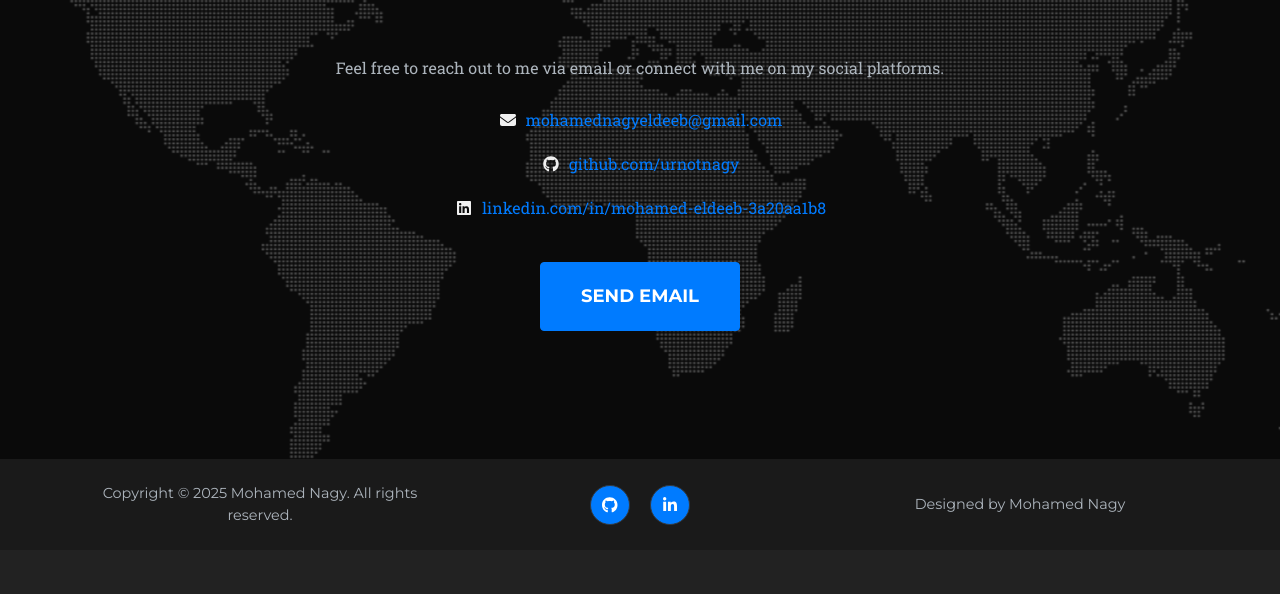
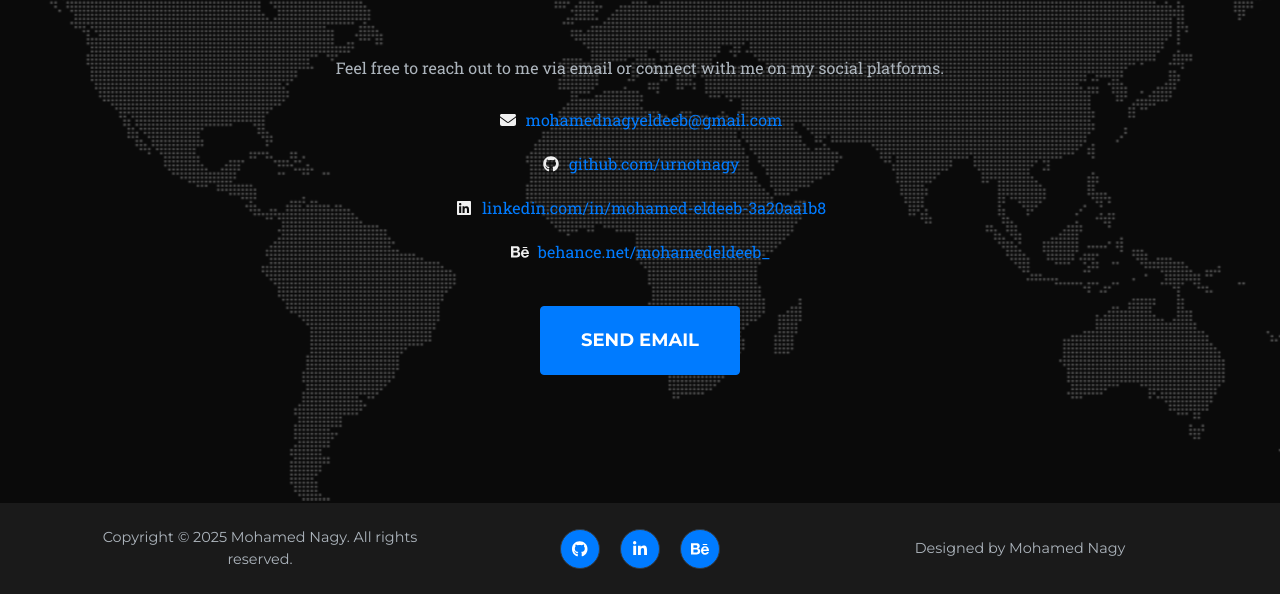
Before and after one commit to urnotnagy/my-site, a plain HTML site: page index.html in a window 1280 px wide. Shown: the part 4946-5540 px from the top of the page. Before the commit the page ends 5496 px from the top, so only its background shows below. Drawn offline with nearby package versions, Linux system fonts and the light colour scheme; a web font is replaced by a local one.

Commit message:
added behance

```diff
--- a/index.html
+++ b/index.html
@@ -268,6 +268,9 @@
                         <p class="large mb-3">
                             <i class="fab fa-linkedin fa-fw mr-2"></i><a href="https://www.linkedin.com/in/mohamed-eldeeb-3a20aa1b8/" target="_blank">linkedin.com/in/mohamed-eldeeb-3a20aa1b8</a> <!-- Update with actual LinkedIn profile -->
                         </p>
+                        <p class="large mb-3">
+                            <i class="fab fa-behance fa-fw mr-2"></i><a href="https://www.behance.net/mohamedeldeeb_" target="_blank">behance.net/mohamedeldeeb_</a>
+                        </p>
                          <a class="btn btn-primary btn-xl text-uppercase mt-4" href="mailto:mohamednagyeldeeb@gmail.com">Send Email</a>
                     </div>
                 </div>
@@ -281,7 +284,7 @@
                     <div class="col-lg-4 my-3 my-lg-0">
                         <a class="btn btn-dark btn-social mx-2" href="https://github.com/urnotnagy" target="_blank" aria-label="GitHub"><i class="fab fa-github"></i></a>
                         <a class="btn btn-dark btn-social mx-2" href="https://www.linkedin.com/in/mohamed-eldeeb-3a20aa1b8/" target="_blank" aria-label="LinkedIn"><i class="fab fa-linkedin-in"></i></a>
-                        <!-- Add other social links here if needed -->
+                        <a class="btn btn-dark btn-social mx-2" href="https://www.behance.net/mohamedeldeeb_" target="_blank" aria-label="Behance"><i class="fab fa-behance"></i></a>
                     </div>
                     <div class="col-lg-4 text-lg-end">
                         <!-- <a class="mr-3" href="#!">Privacy Policy</a> -->
```
